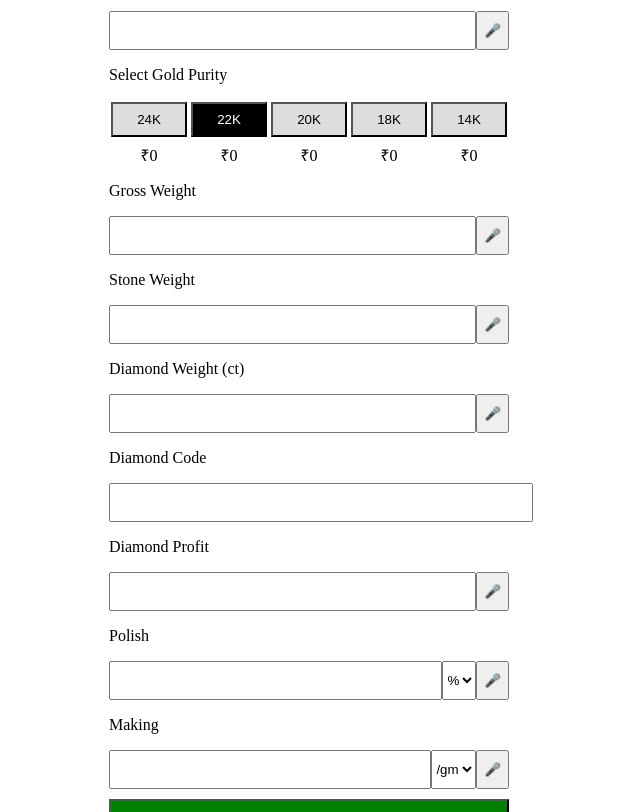
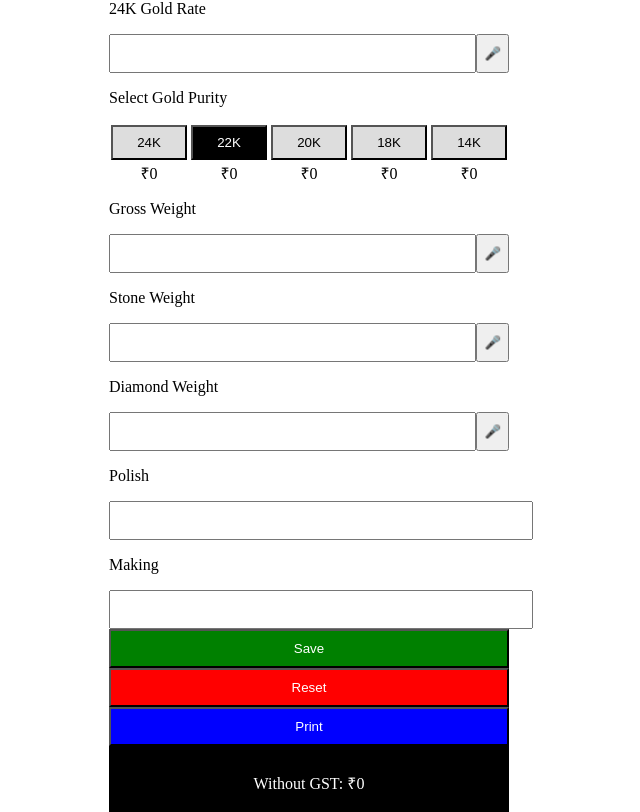
Before and after one commit to nkjewellers/jewellery-calculator, a Next.js app: page /calculator in a window 1280 px wide. Shown: the part 204-1016 px from the top of the page, without its empty margins (331-971 px from the left). Built offline with nearby package versions, Linux system fonts and the light colour scheme.

Commit message:
reset fix final

```diff
--- a/app/calculator/page.tsx
+++ b/app/calculator/page.tsx
@@ -22,14 +22,13 @@ export default function Calculator() {
 
   const [history, setHistory] = useState<any[]>([]);
 
-  // 🎤 VOICE FUNCTION
   const startVoice = (setValue:any) => {
     const SpeechRecognition =
       (window as any).SpeechRecognition ||
       (window as any).webkitSpeechRecognition;
 
     if (!SpeechRecognition) {
-      alert("Voice not supported in this browser");
+      alert("Voice not supported");
       return;
     }
 
@@ -38,13 +37,9 @@ export default function Calculator() {
 
     recognition.onresult = (event:any) => {
       let text = event.results[0][0].transcript;
-
       text = text.replace("point", ".").replace(/\s/g, "");
-
       const num = parseFloat(text);
-      if (!isNaN(num)) {
-        setValue(num);
-      }
+      if (!isNaN(num)) setValue(num);
     };
 
     recognition.start();
@@ -102,8 +97,8 @@ export default function Calculator() {
     setHistory([entry, ...history.slice(0,4)]);
   };
 
+  // ✅ RESET FIX (GOLD RATE SAFE)
   const resetAll = () => {
-    setRate24(0);
     setGross(0);
     setStone(0);
     setDiamondCt(0);
@@ -122,9 +117,7 @@ export default function Calculator() {
 
       <Image src="/logo.png" alt="logo" width={180} height={100} style={{display:"block", margin:"auto"}} />
 
-      <h1 style={{fontSize:22,fontWeight:"bold",textAlign:"center"}}>
-        Jewellery Calculator
-      </h1>
+      <h1 style={{textAlign:"center"}}>Jewellery Calculator</h1>
 
       <p>24K Gold Rate</p>
       <div style={{display:"flex"}}>
@@ -136,7 +129,6 @@ export default function Calculator() {
       </div>
 
       <p>Select Gold Purity</p>
-
       <div style={{display:"flex"}}>
         {[24,22,20,18,14].map(c=>(
           <button key={c}
@@ -153,9 +145,9 @@ export default function Calculator() {
         ))}
       </div>
 
-      <div style={{display:"flex", marginTop:5}}>
+      <div style={{display:"flex"}}>
         {[24,22,20,18,14].map(c=>(
-          <div key={c} style={{flex:1, textAlign:"center"}}>
+          <div key={c} style={{flex:1,textAlign:"center"}}>
             ₹{getRate(c).toFixed(0)}
           </div>
         ))}
@@ -179,7 +171,7 @@ export default function Calculator() {
         <button onClick={()=>startVoice(setStone)}>🎤</button>
       </div>
 
-      <p>Diamond Weight (ct)</p>
+      <p>Diamond Weight</p>
       <div style={{display:"flex"}}>
         <input type="number" step="0.001"
           value={diamondCt === 0 ? "" : diamondCt}
@@ -188,57 +180,28 @@ export default function Calculator() {
         <button onClick={()=>startVoice(setDiamondCt)}>🎤</button>
       </div>
 
-      <p>Diamond Code</p>
-      <input value={diamondCode}
-        onChange={(e)=>setDiamondCode(e.target.value)}
-        style={{width:"100%",padding:10}}/>
-
-      <p>Diamond Profit</p>
-      <div style={{display:"flex"}}>
-        <input type="number" step="0.001"
-          value={diamondProfit === 0 ? "" : diamondProfit}
-          onChange={(e)=>setDiamondProfit(parseFloat(e.target.value) || 0)}
-          style={{flex:1,padding:10}}/>
-        <button onClick={()=>startVoice(setDiamondProfit)}>🎤</button>
-      </div>
-
       <p>Polish</p>
-      <div style={{display:"flex"}}>
       <input type="number" step="0.001"
         value={polish === 0 ? "" : polish}
         onChange={(e)=>setPolish(parseFloat(e.target.value) || 0)}
-          style={{flex:1,padding:10}}/>
-        <select onChange={(e)=>setPolishType(e.target.value)}>
-          <option value="percent">%</option>
-          <option value="flat">₹</option>
-        </select>
-        <button onClick={()=>startVoice(setPolish)}>🎤</button>
-      </div>
+        style={{width:"100%",padding:10}}/>
 
       <p>Making</p>
-      <div style={{display:"flex"}}>
       <input type="number" step="0.001"
         value={making === 0 ? "" : making}
         onChange={(e)=>setMaking(parseFloat(e.target.value) || 0)}
-          style={{flex:1,padding:10}}/>
-        <select onChange={(e)=>setMakingType(e.target.value)}>
-          <option value="perGram">/gm</option>
-          <option value="percent">%</option>
-          <option value="flat">₹</option>
-        </select>
-        <button onClick={()=>startVoice(setMaking)}>🎤</button>
-      </div>
+        style={{width:"100%",padding:10}}/>
 
-      <button onClick={saveHistory} style={{width:"100%",marginTop:10,background:"green",color:"white",padding:10}}>
+      <button onClick={saveHistory} style={{width:"100%",background:"green",color:"white",padding:10}}>
         Save
       </button>
 
-      <button onClick={resetAll} style={{width:"100%",marginTop:5,background:"red",color:"white",padding:10}}>
+      <button onClick={resetAll} style={{width:"100%",background:"red",color:"white",padding:10}}>
         Reset
       </button>
 
-      <button onClick={handlePrint} style={{width:"100%",marginTop:5,background:"blue",color:"white",padding:10}}>
-        Print / PDF
+      <button onClick={handlePrint} style={{width:"100%",background:"blue",color:"white",padding:10}}>
+        Print
       </button>
 
       <div style={{background:"black",color:"white",padding:10,textAlign:"center"}}>
```
Lines whose indentation alone changed are shown as unchanged.
